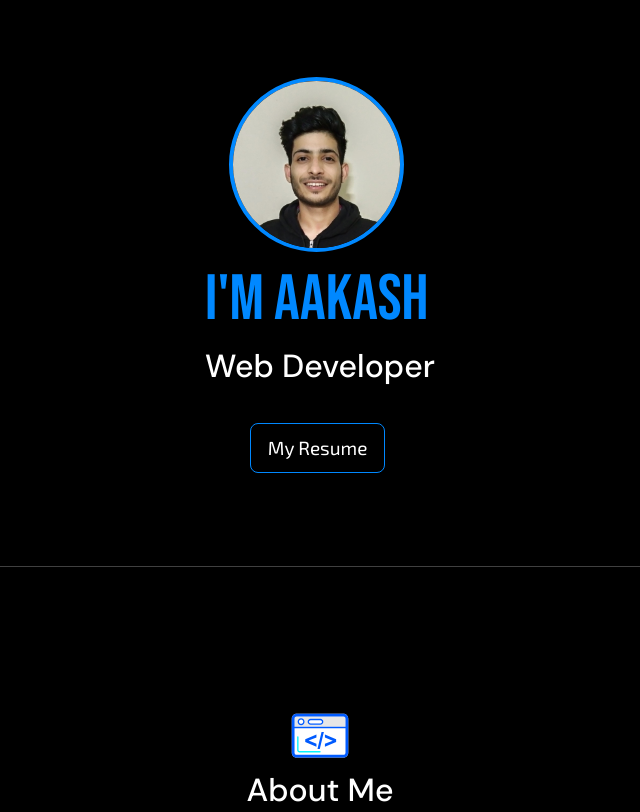
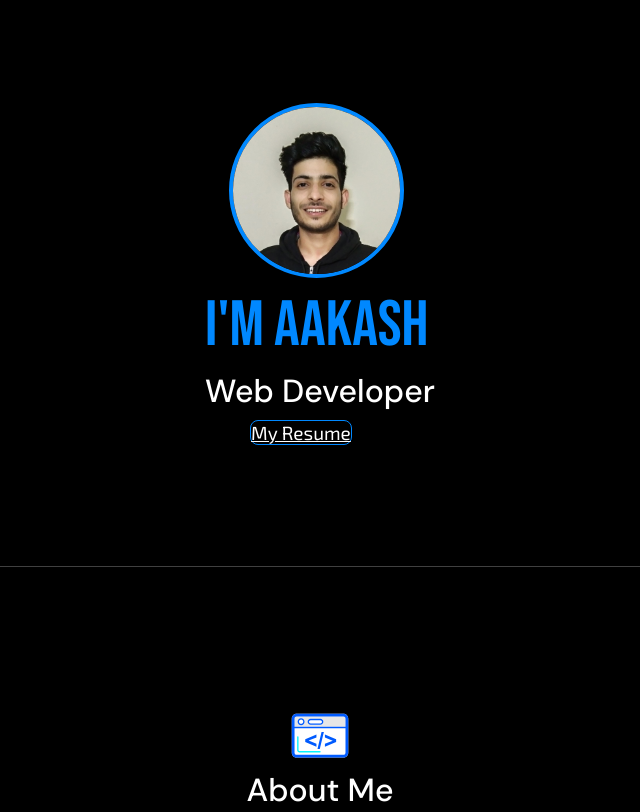
Before and after one commit to AakashKumarJMU/Portfolio, a plain HTML site: page index.html in a window 1280 px wide. Shown: the top 812 px of the page, without its empty margins (320-960 px from the left). Drawn offline with nearby package versions, Linux system fonts and the light colour scheme.

Commit message:
Update index.html

```diff
--- a/index.html
+++ b/index.html
@@ -23,11 +23,13 @@
         <h2 style="text-align: center;">
         Web Developer
         </h2>
+        <div class="res">
+        <a href="/Resume.pdf" class="resume" download>
+          My Resume
+        </a>
+      </div>
+    </div>
 
-        <a href="/Resume.pdf" download>
-            <button class="resume" type="button">My Resume</button>
-        </a>
-    </div>
  </div>
   <hr>
 <div class="about">
```
